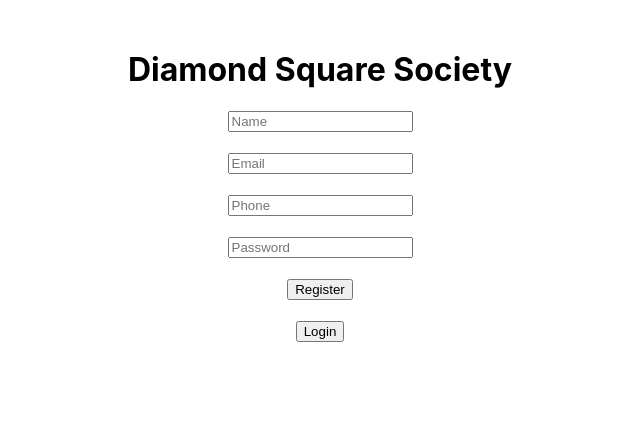
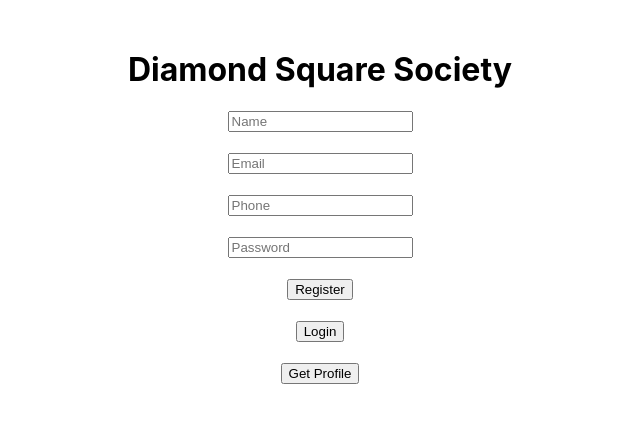
Before and after one commit to myselfsneha/diamond-square, a React (Create React App) app in the folder frontend/: page / in a window 1280 px wide. Shown: the top 422 px of the page, without its empty margins (320-960 px from the left). Built offline with nearby package versions, Linux system fonts and the light colour scheme.

Commit message:
frontend complete

```diff
--- a/frontend/src/App.js
+++ b/frontend/src/App.js
@@ -13,7 +13,7 @@ function App() {
     setForm({ ...form, [e.target.name]: e.target.value });
   };
 
-  // ================= REGISTER =================
+  // REGISTER
   const register = async () => {
     try {
       const res = await axios.post(
@@ -27,7 +27,7 @@ function App() {
     }
   };
 
-  // ================= LOGIN =================
+  // LOGIN
   const login = async () => {
     try {
       const res = await axios.post(
@@ -40,20 +40,20 @@ function App() {
 
       alert(res.data.message);
 
-      // ✅ SAVE TOKEN
+      // SAVE TOKEN
       localStorage.setItem("token", res.data.token);
-
-      console.log("TOKEN:", res.data.token);
-      console.log("USER:", res.data.user);
 
     } catch (err) {
       alert(err.response?.data?.message || "Login Failed");
     }
   };
 
+  // GET PROFILE
   const getProfile = async () => {
     try {
       const token = localStorage.getItem("token");
+
+      console.log("TOKEN:", token);
 
       const res = await axios.get(
         "https://diamond-square-api.onrender.com/api/auth/me",
@@ -64,15 +64,14 @@ const getProfile = async () => {
         }
       );
 
-    console.log(res.data);
+      console.log("PROFILE:", res.data);
       alert("Profile fetched successfully");
 
     } catch (err) {
+      console.error(err);
       alert(err.response?.data?.message || "Error fetching profile");
     }
   };
-
-<button onClick={getProfile}>Get Profile</button>
 
   return (
     <div style={{ textAlign: "center", marginTop: "50px" }}>
@@ -86,6 +85,8 @@ const getProfile = async () => {
       <button onClick={register}>Register</button>
       <br /><br />
       <button onClick={login}>Login</button>
+      <br /><br />
+      <button onClick={getProfile}>Get Profile</button>
     </div>
   );
 }
```
Lines whose indentation alone changed are shown as unchanged.
